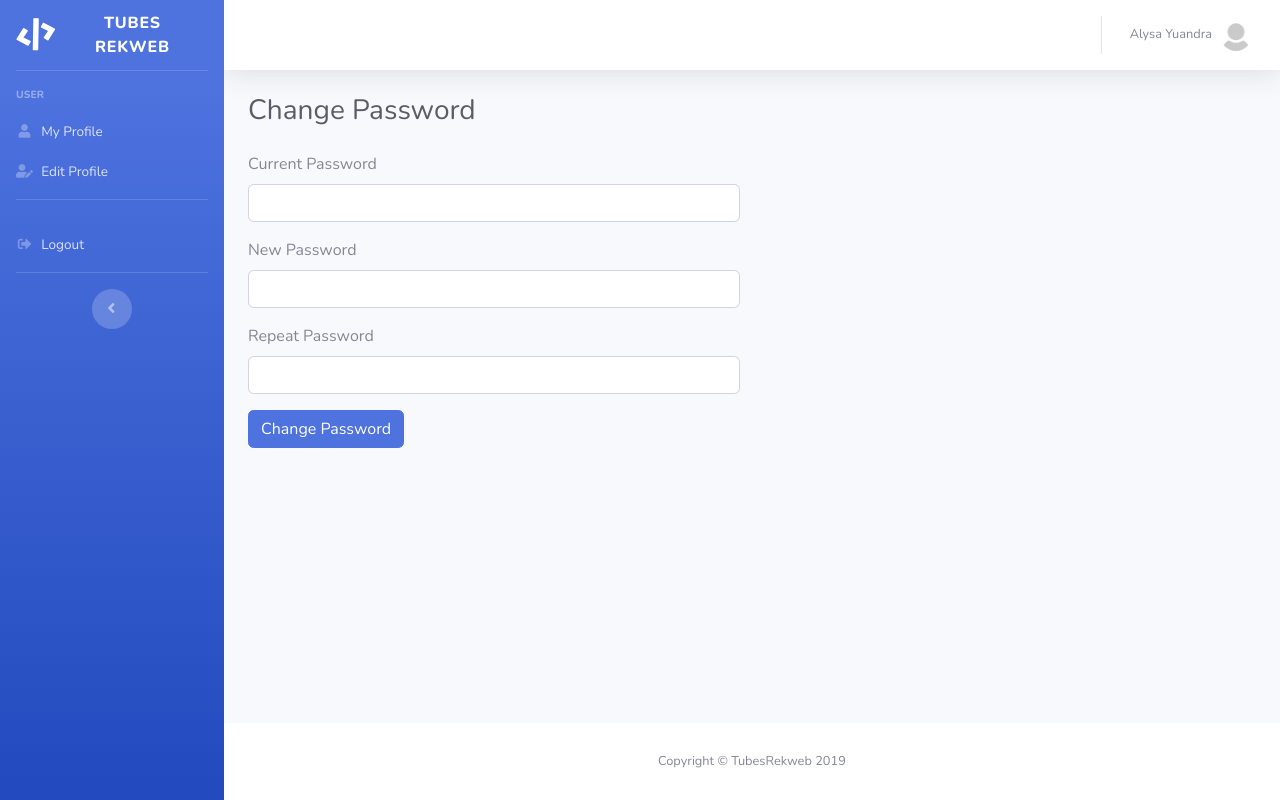
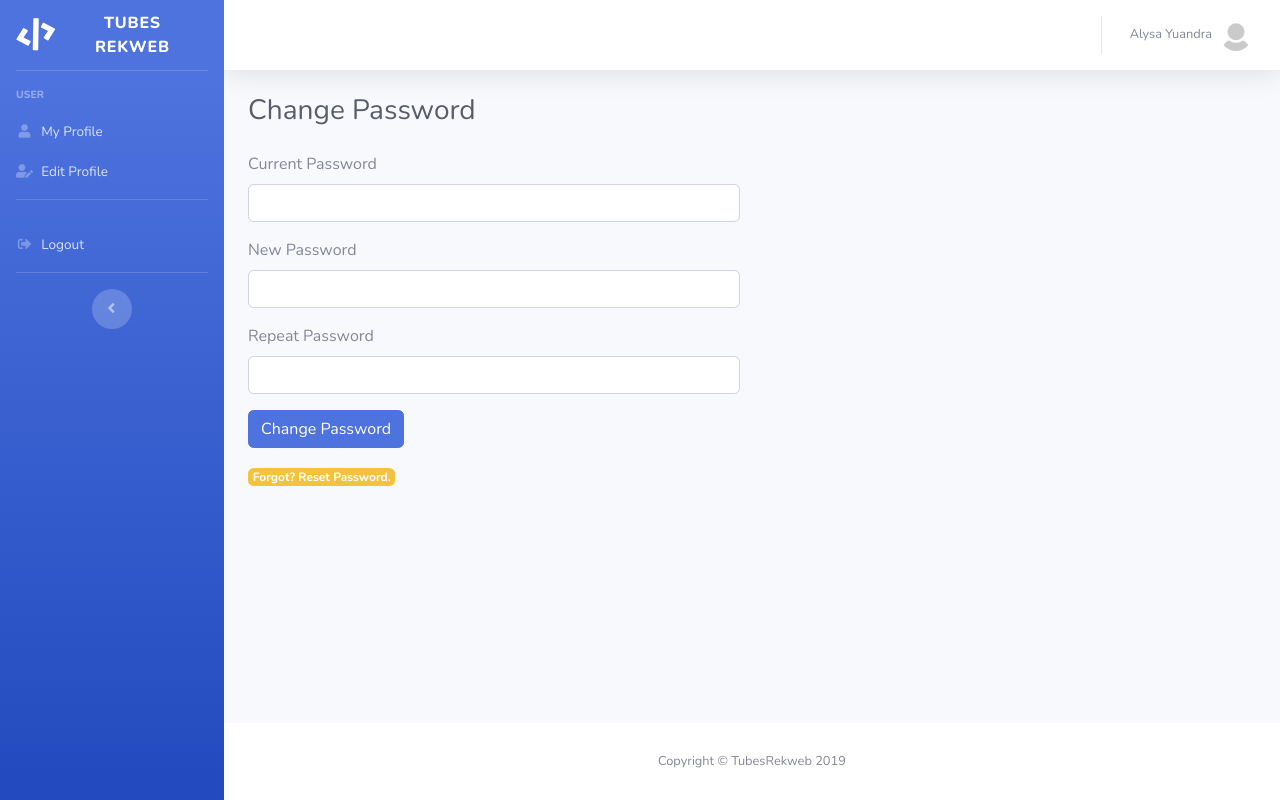
Before and after one commit to AdhyWiranto44/sound, a CodeIgniter app: page /tubesrekweb/index.php/user/changePassword in a window 1280 px wide. Run offline with CodeIgniter, Linux system fonts and the light colour scheme; a user stored in the database is signed in; data comes from the database, SQL or seed files in the repository.

Commit message:
menambahkan fitur reset password

```diff
--- a/application/controllers/User.php
+++ b/application/controllers/User.php
@@ -115,4 +115,25 @@ class User extends CI_Controller
             }
         }
     }
+
+    public function resetpassword()
+    {
+        // ambil data user
+        $data['user'] = $this->db->get_where('user', ['email' => $this->session->userdata('email')])->row_array();
+
+        $default_password = '12345';
+
+        $password_hash = password_hash($default_password, PASSWORD_DEFAULT);
+
+        $this->db->set('password', $password_hash);
+        $this->db->where('email', $this->session->userdata('email'));
+        $this->db->update('user');
+
+        $this->session->unset_userdata('email');
+        $this->session->unset_userdata('role_id');
+
+        $this->session->set_flashdata('message', '<div class="alert alert-success" role="alert">Password telah di reset ke 12345, silahkan login kembali.</div>');
+
+        redirect('auth');
+    }
 }
--- a/application/views/auth/login.php
+++ b/application/views/auth/login.php
@@ -17,10 +17,10 @@
                 <?= $this->session->flashdata('message'); ?>
                 <form class="user" method="post" action="<?= base_url('auth'); ?>">
                   <div class="form-group">
-                    <input type="text" class="form-control form-control-user" id="email" name="email" placeholder="Enter Email Address..." value="<?= set_value('email') ;?>">
+                    <input type="text" class="form-control form-control-user" id="email" name="email" placeholder="Enter Email Address..." value="<?= set_value('email'); ?>">
                     <?= form_error('email', '<small class="text-danger pl-3">', '</small>'); ?>
                   </div>
-                  <div class="form-group">
+                  <div class=" form-group">
                     <input type="password" class="form-control form-control-user" id="password" name="password" placeholder="Password">
                     <?= form_error('password', '<small class="text-danger pl-3">', '</small>'); ?>
                   </div>
--- a/application/views/user/changepassword.php
+++ b/application/views/user/changepassword.php
@@ -28,6 +28,9 @@
                 <div class="form-group">
                     <button type="submit" class="btn btn-primary">Change Password</button>
                 </div>
+                <div class="form-group">
+                    <a href="<?= base_url('user/resetpassword'); ?>"><span class="badge badge-warning">Forgot? Reset Password.</span></a>
+                </div>
             </form>
         </div>
     </div>
```
